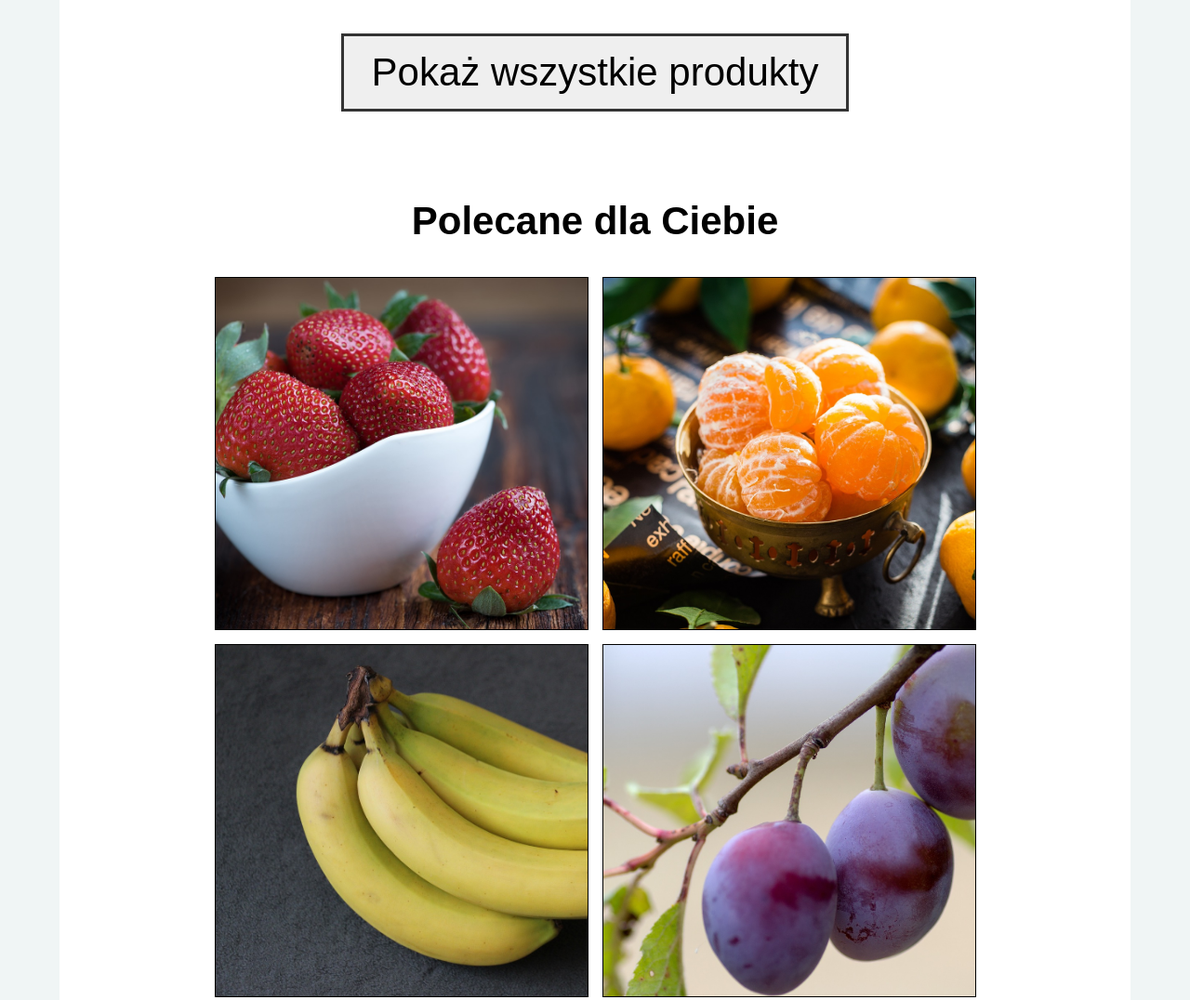
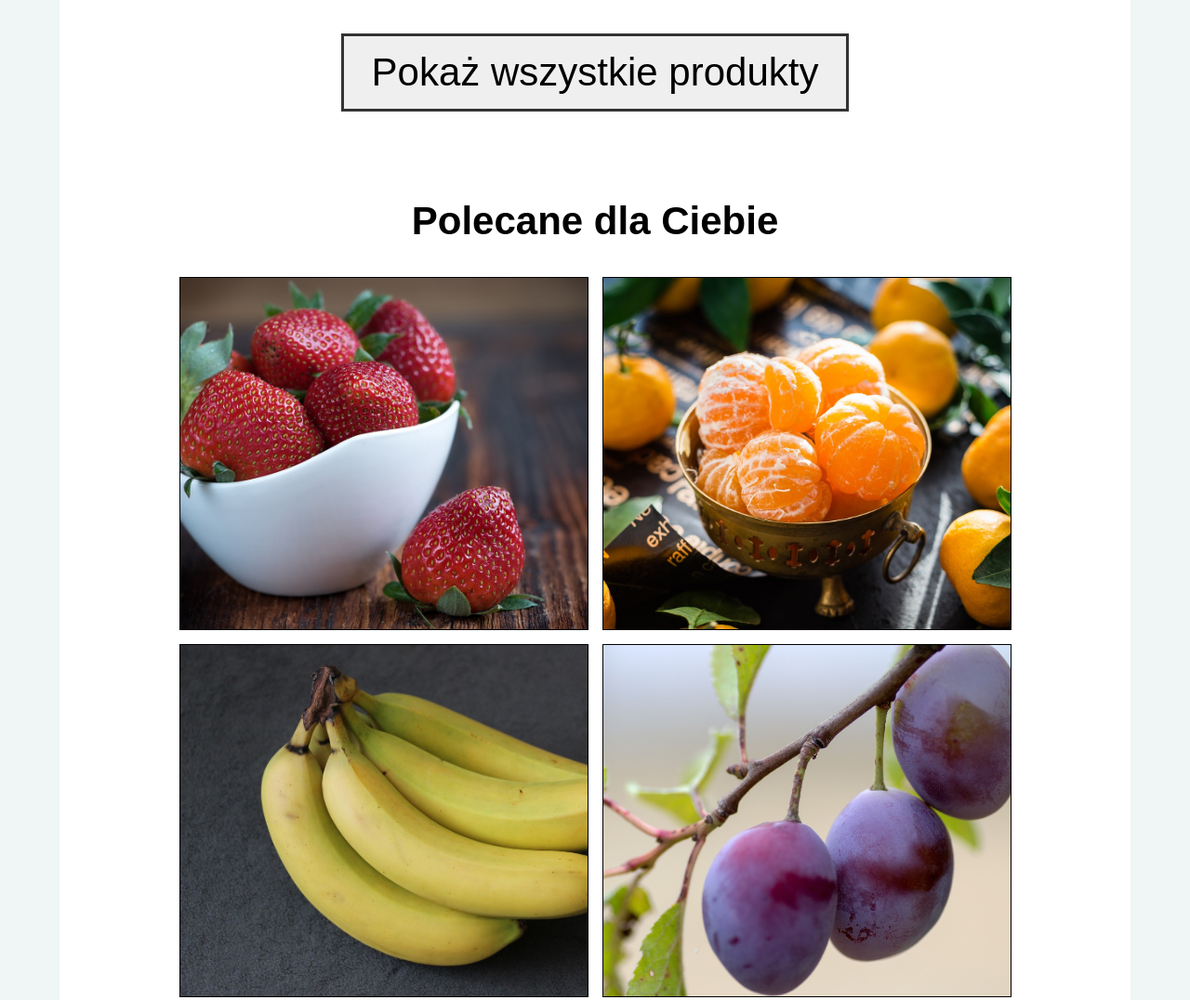
Before and after one commit to gregorpagers/shopLayotut, a plain HTML site: page index.html in a window 1280 px wide. Shown: the part 2088-3164 px from the top of the page at 93% size. Drawn offline with Linux system fonts and the light colour scheme.

Commit message:
recommended products wider

```diff
--- a/style/style.css
+++ b/style/style.css
@@ -449,7 +449,7 @@ aside.side-nav {
     display: grid;
     align-items: center;
     justify-content: center;
-    grid-template-columns: repeat(auto-fit, 402px);
+    grid-template-columns: repeat(auto-fit, 440px);
 
     /* grid-template-rows: 3fr 3fr; */
     /* height: 100%; */
```
